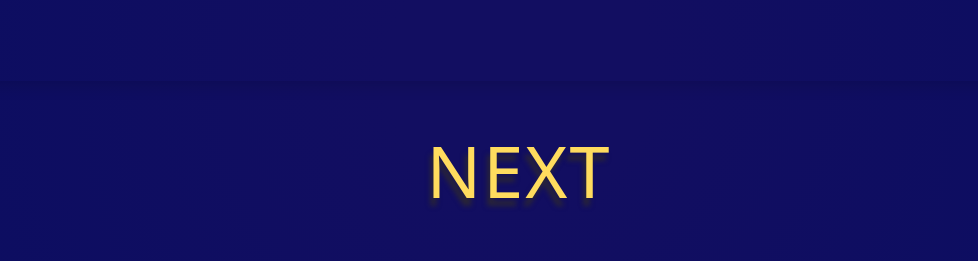
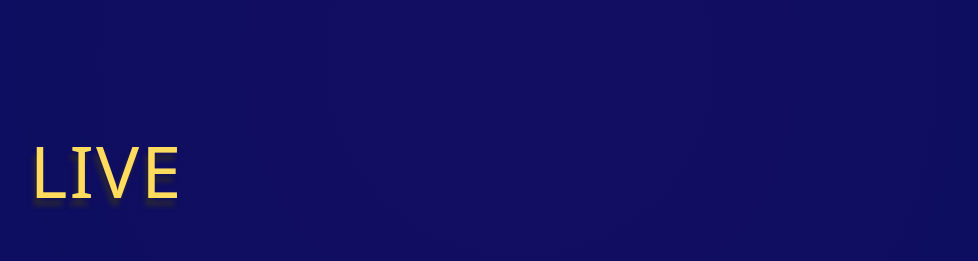
Before and after one commit to searchs/LiveEvents, a website: page index.html in a window 1280 px wide. Shown: the part 691-952 px from the top of the page, without its empty margins (121-1099 px from the left). Drawn offline with nearby package versions, Linux system fonts and the light colour scheme.

Commit message:
Live event details now displayed

```diff
--- a/index.html
+++ b/index.html
@@ -32,11 +32,11 @@
         </div>
       </div>
       <div class="row gy-2 gx-3 align-items-center p-3">
-        <div class="col-md-10 offset-md-1">
-          <h3 class="next-session">Next</h3>
-          <div class="latest-created">
-            <h2 id="upcoming"></h2>
-          </div>
+        <div class="col-sm-12 col-md-3">
+          <h3 class="next-session">Live</h3>
+        </div>
+        <div class="col-sm-12 col-md-9">
+          <h2 id="upcoming"></h2>
         </div>
       </div>
       <div class="row gy-2 gx-3 align-items-center p-3">
--- a/src/assets/css/manage.css
+++ b/src/assets/css/manage.css
@@ -46,9 +46,9 @@ h2.created {
 .main-view {
   padding: 100px;
   width: 100%;
-  -webkit-box-shadow: 0px 3px 17px 12px rgba(0, 0, 0, 0.15);
+  /* -webkit-box-shadow: 0px 3px 17px 12px rgba(0, 0, 0, 0.15);
   -moz-box-shadow: 0px 3px 17px 12px rgba(0, 0, 0, 0.15);
-  box-shadow: 0px 3px 17px 0px rgba(0, 0, 0, 0.15);
+  box-shadow: 0px 3px 17px 0px rgba(0, 0, 0, 0.15); */
 }
 
 h2#upcoming {
```
